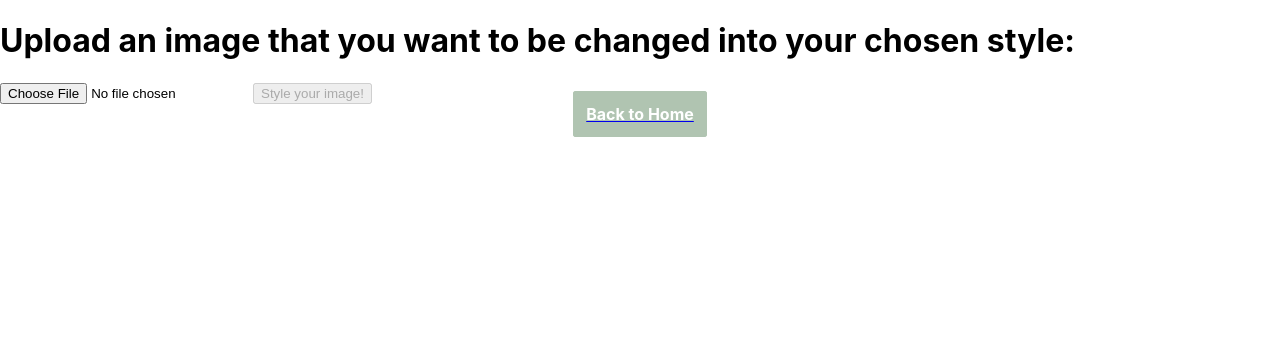
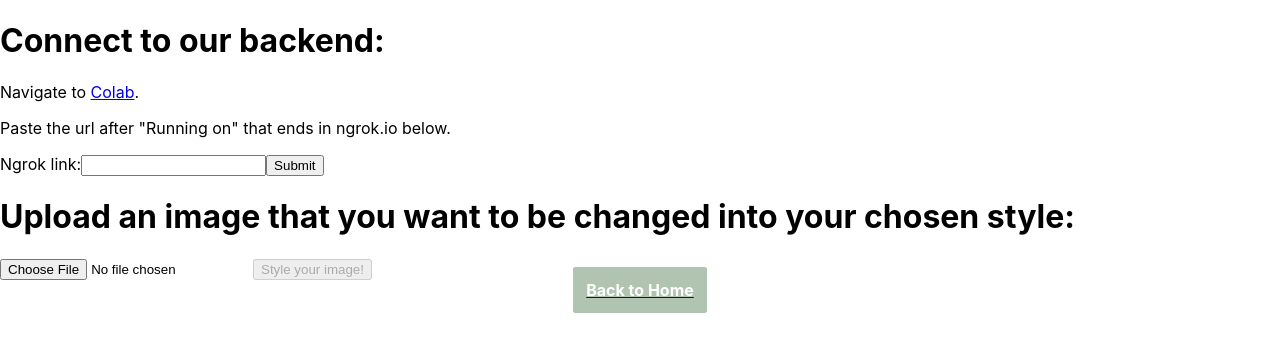
Before and after one commit to natashawong/image-transfer, a React (Create React App) app: page /upload in a window 1280 px wide. Shown: the top 352 px of the page. Built offline with nearby package versions, Linux system fonts and the light colour scheme.

Commit message:
Added ngrok temp link

```diff
--- a/src/Pages/Home.js
+++ b/src/Pages/Home.js
@@ -10,6 +10,7 @@ import orig from '../Assets/orig.jpg';
 import result from '../Assets/result.png';
 
 import {SPACING, TEXTSIZE, COLOURS} from '../styles';
+export const selectedStyle = "van_gogh";
 
 export default class Home extends Component {
     constructor() {
@@ -25,7 +26,7 @@ export default class Home extends Component {
 
     render() {
         const OPTIONS = {
-            VANGOGH: "vanGogh",
+            VANGOGH: "van_gogh",
             MATISSE: "matisse",
             MONET: "monet",
         }
@@ -62,7 +63,7 @@ export default class Home extends Component {
                         <p style={{fontSize: TEXTSIZE.SMALL}}>Monet</p>
                         </div>
                     </div>
-                    <Button link="/upload"> Ready? </Button>
+                    <Button link="/upload" selectedStyle={this.state.selectedStyle}> Ready? </Button>
 
 
                     <p style={{fontSize: TEXTSIZE.MEDIUM, fontWeight: "bold"}}>Not sure what to choose?</p>
@@ -104,6 +105,7 @@ export default class Home extends Component {
                     </p>
                 </div>
 
+
             </div>
         )
     }
--- a/src/Pages/Upload.js
+++ b/src/Pages/Upload.js
@@ -1,20 +1,28 @@
 import React, {Component} from 'react';
+import Home from "./Home.js";
 import {Link } from "react-router-dom";
 import loading from '../loading.gif';
 import Button from "../ExampleButton.js";
 
 const axios = require('axios')
 
-export default class Upload extends Component {
+export default class Upload extends Home {
   constructor(props){
     super(props)
     this.state = {
+      selectedStyle: "van_gogh",
       imageDisplay: null,
       imageRaw: null,
       isLoading: true,
       isUploaded: false,
       isSubmitted: false,
+      ngrok_address: ""
     }
+  }
+
+  testChange = () => {
+    this.state.selectedStyle = "van_gogh"
+    window.alert("Style is: " + this.selectedStyle)
   }
 
   handleChange = (event) => {
@@ -24,6 +32,12 @@ export default class Upload extends Component {
       isUploaded: true
     })
   }
+
+  handleNgrokChange = (event) => {
+    this.setState({
+      ngrok_address: event.target.value
+    });
+  };
 
   handleSubmit(event) {
     alert('Your response was submitted: ' + this.state.value);
@@ -37,12 +51,14 @@ export default class Upload extends Component {
       isUploaded: false
     })
     formData.append("image", this.state.imageRaw)
+    formData.append("style", this.selectedStyle)
 
-    axios.post('http://4fcd2f97c044.ngrok.io/stylize', formData)
+    axios.post(this.state.ngrok_address+"/stylize", formData)
     .then(resp => console.log(resp))
     .then(resp => this.setState({isLoading: false}))
   }
 
+  // TODO: add error if waiting for more than 30 sec
   uploadScreen = () => {
     return(
       <div>
@@ -53,7 +69,7 @@ export default class Upload extends Component {
             <img src={loading} alt="loading..." style={{width: 300}}/>
           </div>
           :
-          <img src="http://4fcd2f97c044.ngrok.io/result" style={{maxWidth: "500px", maxHeight: "500px"}} />
+          <img src= {this.state.ngrok_address + "/result"} style={{maxWidth: "500px", maxHeight: "500px"}} />
         }
       </div>
     )
@@ -62,6 +78,14 @@ export default class Upload extends Component {
   render() {
       return (
         <div>
+          <h1>Connect to our backend: </h1>
+            <p>Navigate to <a href= "https://colab.research.google.com/drive/19yEuw8gtzWdb_zDL-R14dnK81oGQMifQ?usp=sharing" target="_blank"> Colab</a>.</p>
+            <p>Paste the url after "Running on" that ends in ngrok.io below.</p>
+            Ngrok link:
+            <label>
+            <input type="text" value={this.state.value} onChange={this.handleNgrokChange} name="link"/>
+            </label>
+          <button onClick={this.testChange} type="submit">Submit</button>
           <h1>Upload an image that you want to be changed into your chosen style:</h1>
           <div id="inputs">
             <input type="file" encType="multipart/form-data" accept="image/jpeg, image/png" name="image" id="file" onChange={this.handleChange}/>
```
